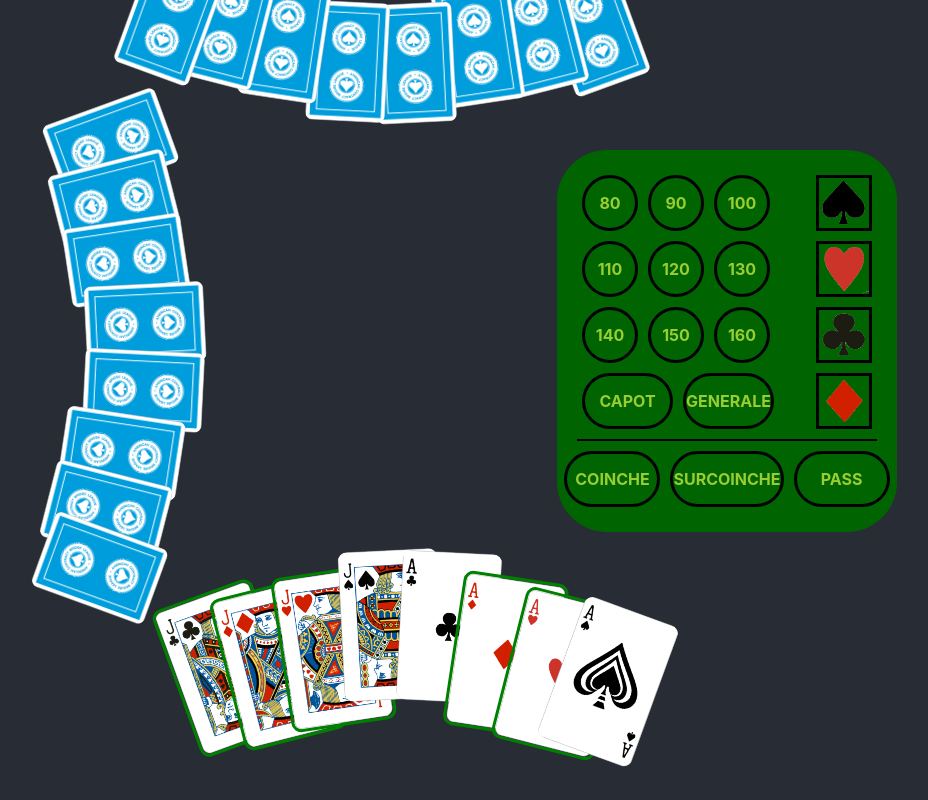
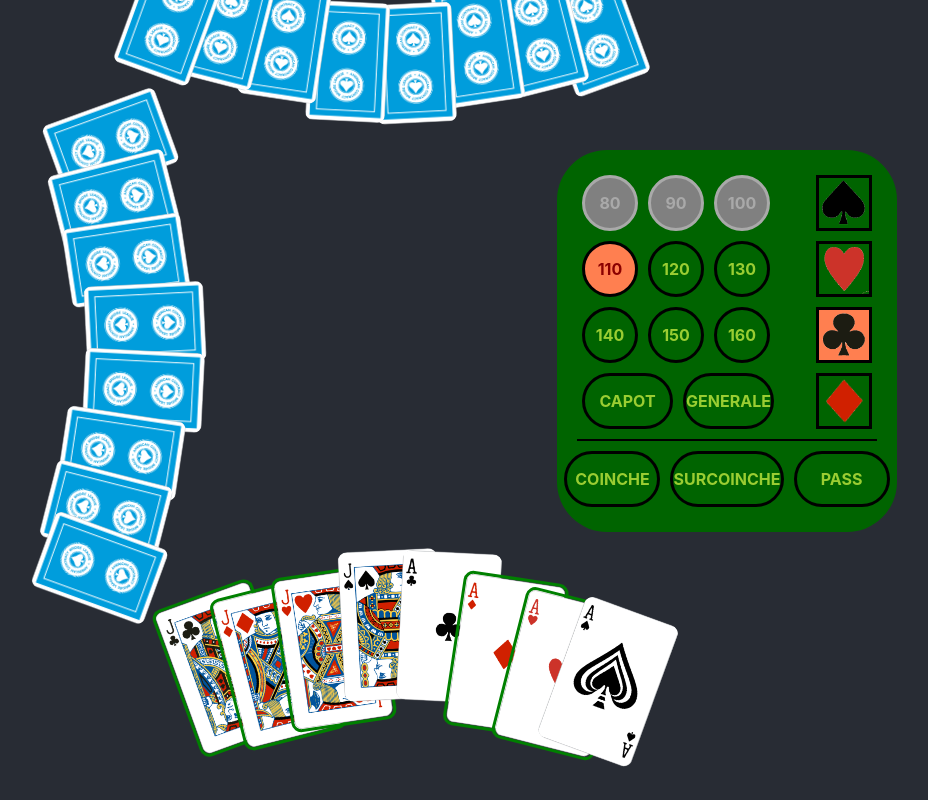
Before and after one commit to coincoinche/coincoinche, a React (Create React App) app in the folder web-ui/: page /game in a window 1280 px wide. Shown: the top 800 px of the page, without its empty margins (243-1171 px from the left). Built offline with nearby package versions, Linux system fonts and the light colour scheme; the HTML template or start-up script is replaced by a standard one.

Commit message:
add bidding selection style

```diff
--- a/web-ui/src/components/bidding/BiddingBoard.tsx
+++ b/web-ui/src/components/bidding/BiddingBoard.tsx
@@ -46,8 +46,12 @@ const BiddingBoard = ({ contractValues, contractSuits, specialBiddings }: Props)
             {
               contractValues
                   .filter(value => ![ContractValue.CAPOT, ContractValue.GENERALE].includes(value))
-                  .map(value => (
-                      <ValueSelector key={value}>
+                  .map((value, index) => (
+                      <ValueSelector
+                        key={value}
+                        selectedByOpponent={index===3}
+                        disabled={index<3}
+                      >
                         {value}
                       </ValueSelector>
                   ))
@@ -69,8 +73,12 @@ const BiddingBoard = ({ contractValues, contractSuits, specialBiddings }: Props)
           </ValuesGroup>
           <SuitGroup>
             {
-              contractSuits.map(suit => (
-                  <SuitSelector src={require(`../../assets/${suit}.png`)} key={suit} />
+              contractSuits.map((suit, index) => (
+                  <SuitSelector
+                    src={require(`../../assets/${suit}.png`)}
+                    key={suit}
+                    selectedByOpponent={index===2}
+                  />
               ))
             }
           </SuitGroup>
--- a/web-ui/src/components/bidding/SuitSelector.tsx
+++ b/web-ui/src/components/bidding/SuitSelector.tsx
@@ -1,9 +1,10 @@
 import styled from "styled-components";
+import {getBackgroundColor, getHoverBackgroundColor, SelectorProps} from "./selector-style";
 
 export default styled.img`
   width: 30px;
   height: 30px;
-  background-color: darkgreen;
+  background-color: ${(props: SelectorProps) => getBackgroundColor(props)};
   font-weight: bold;
   text-align: center;
   line-height: 50px;
@@ -12,7 +13,6 @@ export default styled.img`
   border: 3px solid black;
   margin: 5px;
   &:hover {
-    background-color: yellowgreen;
-    color: darkgreen;
+    background-color: ${({disabled}: SelectorProps) => getHoverBackgroundColor(!disabled)};
   }
 `;
--- a/web-ui/src/components/bidding/ValueSelector.tsx
+++ b/web-ui/src/components/bidding/ValueSelector.tsx
@@ -1,22 +1,23 @@
 import styled from "styled-components";
+import {getBackgroundColor, getColor, getHoverBackgroundColor, getHoverColor, SelectorProps} from "./selector-style";
 
-type Props = {
+type Props = SelectorProps & {
   minWidth?: string;
 }
 
 export default styled.div`
-  background-color: darkgreen;
+  background-color: ${(props: Props) => getBackgroundColor(props)};
   font-weight: bold;
-  color: yellowgreen;
+  color: ${(props: Props) => getColor(props)};
   text-align: center;
   line-height: 50px;
   min-width: ${({minWidth}: Props) => minWidth || '50px'};
   min-height: 50px;
   border-radius: 50px;
-  border: 3px solid black;
+  border: 3px solid ${({disabled}: Props) => disabled ? 'darkgray' : 'black'};
   margin: 5px;
   &:hover {
-    background-color: yellowgreen;
-    color: darkgreen;
+    background-color: ${({selectedByOpponent, disabled}: Props) => getHoverBackgroundColor(!selectedByOpponent && !disabled)};
+    color: ${({selectedByOpponent, disabled}: Props) => getHoverColor(!selectedByOpponent && !disabled)};
   }
 `;
--- /dev/null
+++ b/web-ui/src/components/bidding/selector-style.ts
@@ -0,0 +1,19 @@
+export type SelectorProps = {
+  selectedByPlayer?: boolean;
+  selectedByOpponent?: boolean;
+  disabled?: boolean;
+}
+
+export const getBackgroundColor = ({selectedByOpponent, disabled}: SelectorProps) =>
+    selectedByOpponent ? 'coral' :
+        disabled ? 'gray' : 'darkgreen';
+
+export const getColor = ({selectedByOpponent, disabled}: SelectorProps) =>
+    selectedByOpponent ? 'darkred' :
+        disabled ? 'darkgray' : 'yellowgreen';
+
+export const getHoverBackgroundColor = (selectable: boolean) =>
+    selectable ? 'yellowgreen' : '';
+
+export const getHoverColor = (selectable: boolean) =>
+    selectable ? 'darkgreen' : '';
```
